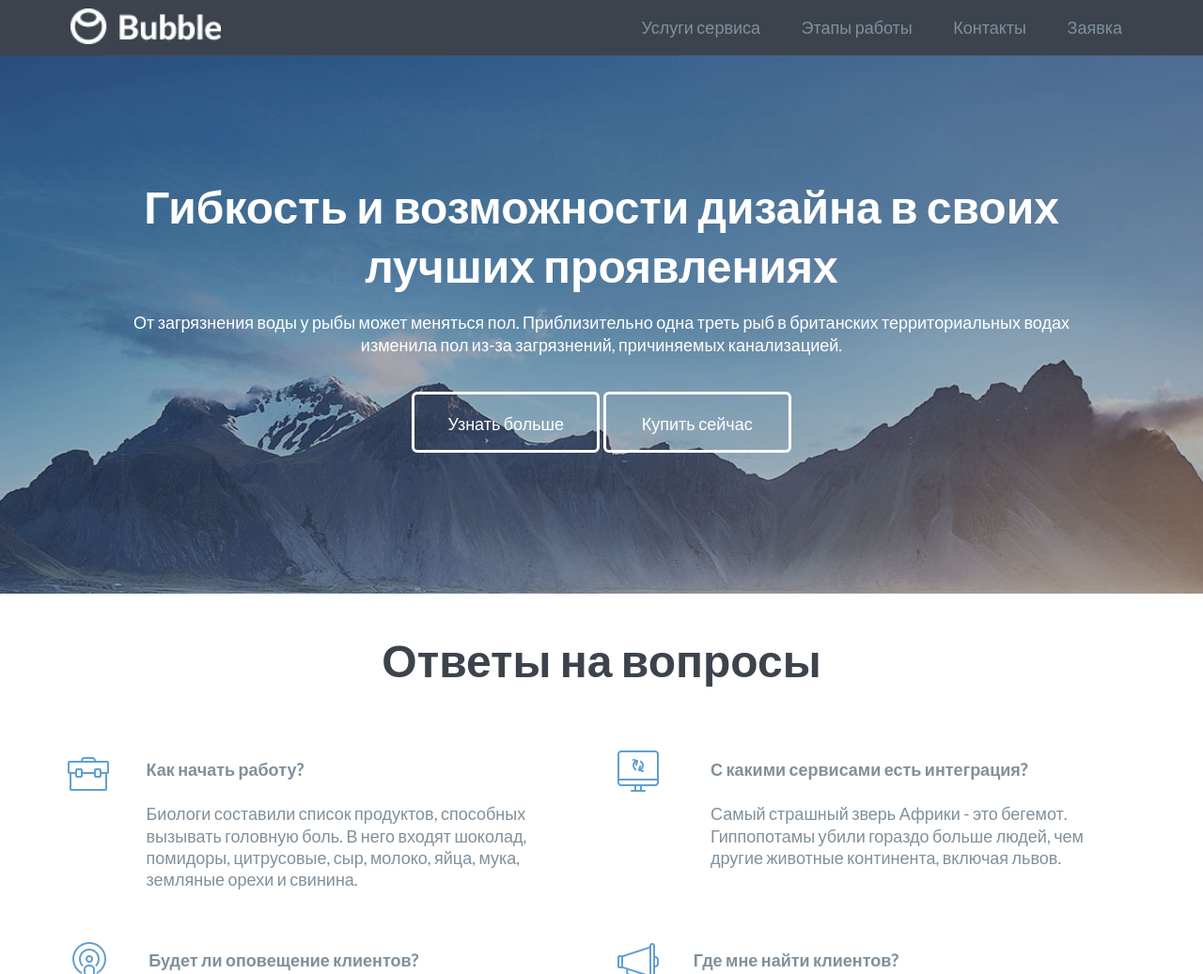
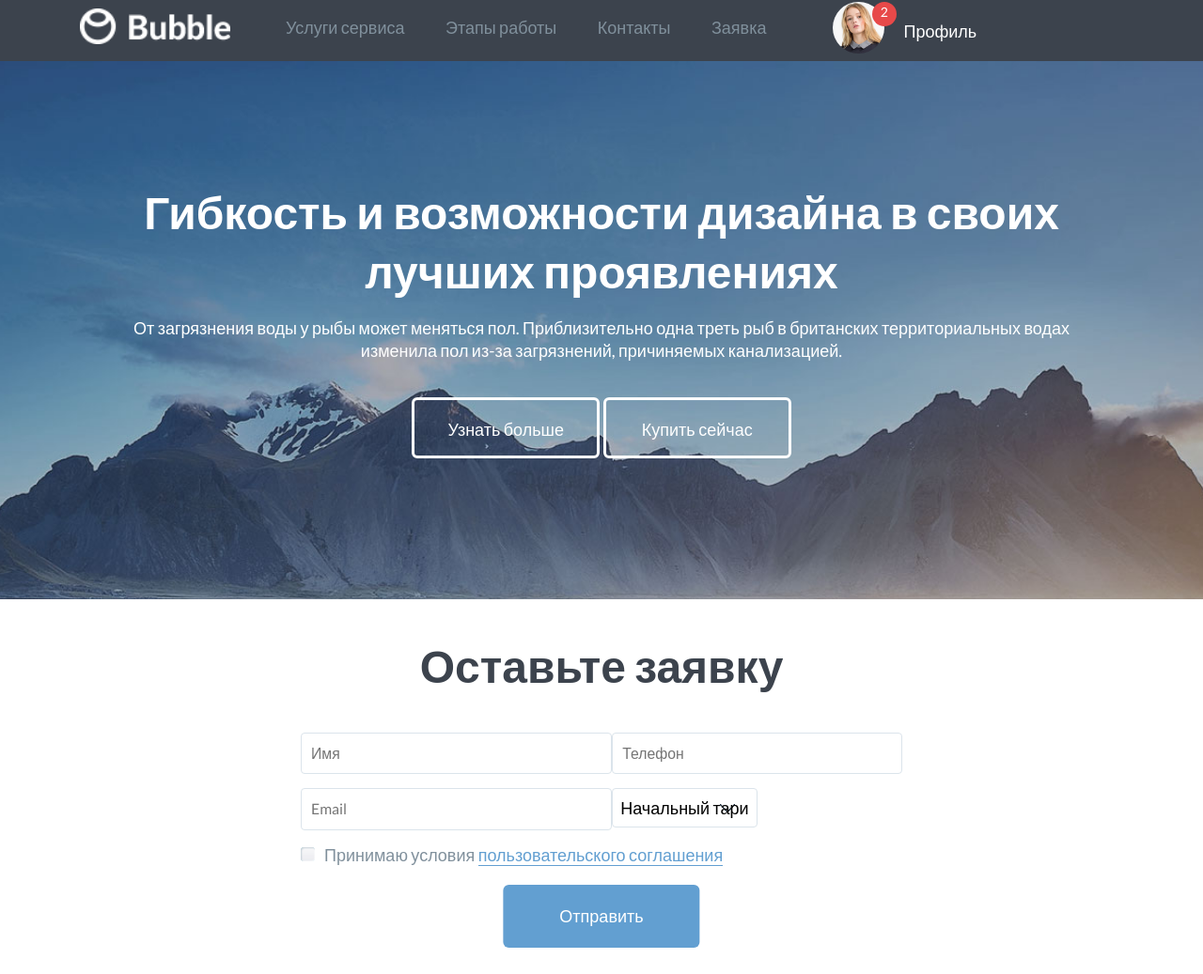
Before and after one commit to emambetakunova/spalmalo_test_task, a plain HTML site: page index.html in a window 1280 px wide. Shown: the top 1037 px of the page at 94% size. Drawn offline with Linux system fonts and the light colour scheme.

Commit message:
fix bugs

```diff
--- a/css/media.css
+++ b/css/media.css
@@ -1,4 +1,7 @@
 @media screen and (min-width: 680px) {
+    .header-block {
+        display: flex;
+    }
     .nav-btn {
         display: none;
     }
@@ -7,7 +10,6 @@
         width: auto;
         background: none;
         display: block;
-        float: right;
     }
     .main-nav li {
         display: inline-block;
@@ -29,6 +31,22 @@
     .info-item {
         width: 50%;
     }
+    .social-icons {
+        float: right;
+    }
+    .profile {
+        margin-left: 40px;
+    }
+    .profile-text {
+        display: block;
+    }
+    .order-row {
+        margin-left: 50%;
+        transform: translateX(-50%);
+    }
+    .order-col {
+        display: flex;
+    }
 }
 @media screen and (min-width: 980px) {
     .main-nav li {
--- a/css/style.css
+++ b/css/style.css
@@ -13,20 +13,30 @@ body {
     max-width: 1170px;
     margin: 0 auto;
 }
-
 .title {
     text-align: center;
     font-size: 48px;
     color: #3c434d;
+}
+input[type=text], input[type=tel], input[type=email] {
+    margin-bottom: 15px;
+    padding: 10px;
+    border: 1px solid #dbe4eb;
+    border-radius: 4px;
+    color: #000000;
+    font-size: 0.875em; /*14px/16px*/
+    line-height: 1.42857;
+    width: 100%;
 }
 
 /********header********/
 .header {
     background: #3c434d;
 }
+
 .logo,
 .contact-logo {
-  width: 200px;
+    width: 220px;
     height: 30px;
     background: url(../images/logo-white.png) 50% no-repeat;
     background-size: 160px;
@@ -34,6 +44,7 @@ body {
     font-size: 0;
     padding-top: 56px;
 }
+
 .nav-btn {
     width: 50px;
     height: 50px;
@@ -42,6 +53,7 @@ body {
     border: none;
     position: relative;
 }
+
 .nav-btn i {
     width: 18px;
     height: 2px;
@@ -51,6 +63,7 @@ body {
     left: 50%;
     margin: -1px 0 0 -9px;
 }
+
 .nav-btn i::before,
 .nav-btn i::after {
     content: "";
@@ -60,26 +73,33 @@ body {
     position: absolute;
     left: 0;
 }
+
 .nav-btn i::before {
     top: -6px;
 }
+
 .nav-btn i::after {
     top: 6px;
 }
+
 .nav-btn.is-active i {
     background-color: transparent;
 }
+
 .nav-btn.is-active i::before {
     top: 0;
     transform: rotate(45deg);
 }
+
 .nav-btn.is-active i::after {
     top: 0;
     transform: rotate(-45deg);
 }
+
 .main-nav {
     position: relative;
 }
+
 .main-nav ul {
     position: absolute;
     top: 57px;
@@ -94,10 +114,12 @@ body {
     display: none;
     z-index: 100;
 }
+
 .main-nav li {
     padding: 0;
     margin: 0;
 }
+
 .main-nav a {
     color: #80909c;
     font-weight: 500;
@@ -105,13 +127,47 @@ body {
     text-decoration: none;
     display: block;
     padding: 10px 8px;
-  border-bottom: 1px solid rgba(255,255,255,0.6);
+    border-bottom: 1px solid rgba(255, 255, 255, 0.6);
 }
+
 .main-nav li:last-child a {
     border: none;
 }
+
 .main-nav a:hover {
     color: #ffffff;
+}
+.profile {
+    display: flex;
+    padding-top: 2px;
+}
+.profile-image {
+    position: relative;
+}
+.profile-image img {
+    width: 55px;
+    height: 55px;
+    border-radius: 50%;
+}
+
+.profile-image span {
+    position: absolute;
+    top: 0;
+    left: 75%;
+    border-radius: 50%;
+    background: #e74949;
+    color: #ffffff;
+    font-size: 14px;
+    width: 26px;
+    height: 26px;
+    text-align: center;
+    padding: 2px;
+}
+
+.profile-text {
+    color: #ffffff;
+    padding: 20px;
+    display: none;
 }
 
 /************promo block*****************/
@@ -143,16 +199,80 @@ body {
     border: 3px solid #629fd1;
 }
 
+/************order block*****************/
+
+select {
+    background: #ffffff;
+    padding: 8px;
+    width: 50%;
+    line-height: 24px;
+    border: 1px solid #dbe4eb;
+    border-radius: 4px;
+    background-image: url(../images/arrow-select.png);
+    background-position: 100% 50%;
+    background-repeat: no-repeat;
+    -webkit-appearance: none;
+    -moz-appearance: none;
+    text-indent: 0.01px;
+    text-overflow: '';
+    -ms-appearance: none;
+    appearance: none !important;
+}
+
+select::-ms-expand {
+    display: none;
+}
+
+.agreement-text {
+    color: #80909c;
+}
+.agreement-text a {
+    color: #629fd1;
+    text-decoration: none;
+    border-bottom: 1px solid #629fd1;
+}
+.checkbox {
+    margin-bottom: 20px;
+    border-radius: 6px;
+}
+.checkbox label i {
+    display: inline-block;
+    width: 15px;
+    height: 15px;
+    background: url(../images/check.png) 0 0 no-repeat;
+    margin-right: 10px;
+}
+.checkbox input[type="checkbox"] {
+    display: none;
+}
+.checkbox input[type="checkbox"]:checked + label i {
+    background-position: 0 -15px;
+}
+.button {
+    color: #ffffff;
+    padding: 23px 60px;
+    background: #629fd1;
+    font-weight: 500;
+    text-decoration: none;
+    border-radius: 6px;
+    display: block;
+    border: none;
+    margin-left: 50%;
+    transform: translateX(-50%);
+}
+
 /************info block*****************/
 .info-items {
     display: flex;
     flex-wrap: wrap;
 }
+
 .info-item {
     width: 100%;
     padding: 10px 15px;
     display: flex;
 }
+
 .info-item::before {
     content: "";
     width: 232px;
@@ -160,18 +280,23 @@ body {
     display: block;
     background: url(../images/sprite.png) no-repeat;
 }
+
 .info-item1::before {
     background-position: 0 0;
 }
+
 .info-item2::before {
     background-position: 0 -65px;
 }
+
 .info-item3::before {
     background-position: 0 -130px;
 }
+
 .info-item4::before {
     background-position: 0 -195px;
 }
+
 .info-inner {
     padding-left: 10px;
 }
@@ -185,17 +310,20 @@ body {
     display: flex;
     flex-wrap: wrap;
 }
+
 .stuff-item {
     width: 100%;
     padding: 10px 15px;
     display: flex;
     flex-direction: column;
 }
+
 .stuff-item img {
     display: block;
     margin-left: 50%;
     transform: translateX(-50%);
 }
+
 .stuff-item a {
     display: block;
 }
@@ -204,35 +332,68 @@ body {
 .contact {
     background: #3c434d;
 }
+
 .contact-items {
     display: flex;
     flex-wrap: wrap;
 }
+
 .contact-item {
     width: 100%;
     padding: 10px 15px;
     display: flex;
 }
+
 .contact-item:nth-of-type(1) {
     flex: 3 200px;
     display: flex;
     flex-flow: column;
 }
+
 .contact-logo {
     background: url(../images/logo-blue.png) 0 0 no-repeat;
 }
+
 .contact-title {
     font-size: 20px;
     color: #ffffff;
     display: block;
     font-weight: 600;
 }
+
 .contact-title li {
     list-style: none;
 }
+
 .contact-title li a {
     text-decoration: none;
     color: #80909c;
     font-size: 18px;
     font-weight: normal;
 }
+.form-wrapper {
+    display: flex;
+}
+.btn {
+    color: #ffffff;
+    padding: 15px 40px;
+    background: #629fd1;
+    font-weight: 500;
+    text-decoration: none;
+    border-radius: 6px;
+    display: block;
+    border: none;
+}
+
+/************footer block*****************/
+.footer {
+    border-top: 1px solid #464c55;
+    background: #3c434d;
+    padding: 20px;
+}
+
+.social-icons a {
+    color: #629fd1;
+    margin-right: 10px;
+    margin-bottom: 20px;
+}
--- a/index.html
+++ b/index.html
@@ -14,7 +14,7 @@
 </head>
 <body>
 <header class="header">
-    <div class="container clearfix">
+    <div class="container clearfix header-block">
         <a class="logo" href="#">logo</a>
         <button id="nav-btn" class="nav-btn not-active" type="button"><i></i></button>
         <nav class="main-nav">
@@ -25,6 +25,15 @@
                 <li><a href="#">Заявка</a></li>
             </ul>
         </nav>
+        <div class="profile">
+            <div class="profile-image">
+                <img src="uploads/profile.jpg"/>
+                <span>2</span>
+            </div>
+            <div class="profile-text">
+                <span>Профиль</span>
+            </div>
+        </div>
     </div>
 </header>
 <div class="promo">
@@ -33,9 +42,38 @@
         <p>От загрязнения воды у рыбы может меняться пол. Приблизительно одна треть рыб в британских территориальных
             водах изменила пол из-за загрязнений, причиняемых канализацией.</p>
         <div class="promo-button">
-            <a href="">Узнать больше</a>
-            <a href="">Купить сейчас</a>
+            <a href="#">Узнать больше</a>
+            <a href="#">Купить сейчас</a>
         </div>
+    </div>
+</div>
+<div class="order">
+    <h2 class="title">Оставьте заявку</h2>
+    <div class="order-row">
+        <form class="form">
+            <div class="order-col">
+                <div>
+                    <input type="text" placeholder="Имя">
+                    <input type="email" placeholder="Email">
+                </div>
+                <div>
+                    <input id="phone" type="text" placeholder="Телефон">
+                    <select>
+                        <option value="Начальный тариф">Начальный тариф</option>
+                        <option value="Двойной тариф">Двойной тариф</option>
+                        <option value="Полный тариф">Полный тариф</option>
+                    </select>
+                </div>
+            </div>
+            <div class="checkbox">
+                <input id="agreement" type="checkbox">
+                <label for="agreement" class="agreement-text"><i></i>Принимаю условия <a href="#">пользовательского
+                    соглашения</a></label>
+            </div>
+            <div class="align-center">
+                <button class="button" type="submit">Отправить</button>
+            </div>
+        </form>
     </div>
 </div>
 <div class="info">
@@ -77,11 +115,11 @@
         </div>
     </div>
 </div>
-<div class="stuff">
+<div class="stuff slider-main">
     <div class="container">
         <h2 class="title">Наши сотрудники</h2>
         <div class="stuff-items">
-            <div class="stuff-item">
+            <div class="stuff-item slider">
                 <a href="#">
                     <img src="uploads/sergei-lapshin.png" alt="img">
                 </a>
@@ -118,7 +156,7 @@
                 <form>
                     <div class="form-wrapper">
                         <input type="email" placeholder="Email">
-                        <button type="submit">Подписаться</button>
+                        <a href="#" class="btn" type="submit">Подписаться</a>
                     </div>
                 </form>
             </div>
@@ -160,6 +198,17 @@
         </div>
     </div>
 </div>
+<footer class="footer">
+    <div class="container clearfix">
+        <span class="footer-copyright">&copy;&nbsp; 2014-2016. Все права защищены.</span>
+        <div class="social-icons">
+            <a href="#"><i class="fa fa-vk" aria-hidden="true"></i></a>
+            <a href="#"><i class="fa fa-facebook" aria-hidden="true"></i></a>
+            <a href="#"><i class="fa fa-twitter" aria-hidden="true"></i></a>
+            <a href="#"><i class="fa fa-linkedin" aria-hidden="true"></i></a>
+        </div>
+    </div>
+</footer>
 <script src="js/jquery-3.4.1.min.js"></script>
 <script src="js/main.js"></script>
 </body>
```
Also changed, not shown: images/arrow-select.png (added), images/check.png (added). Lines whose indentation alone changed are shown as unchanged.
